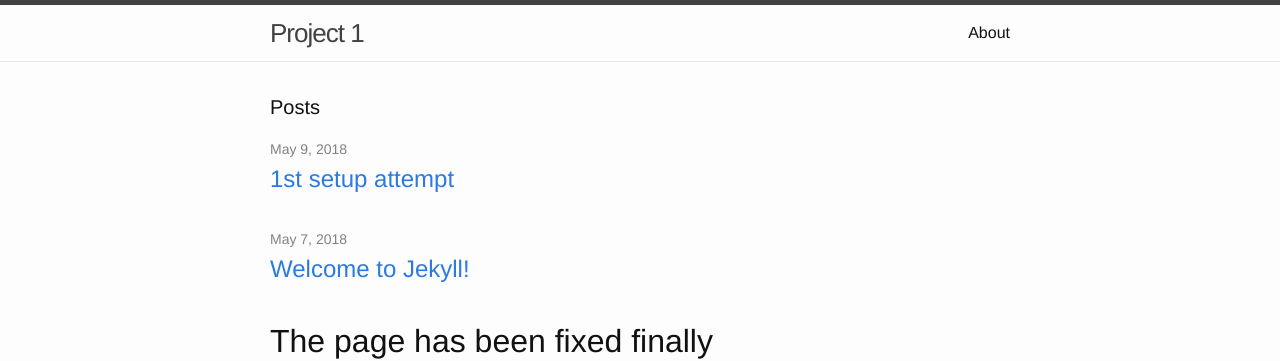
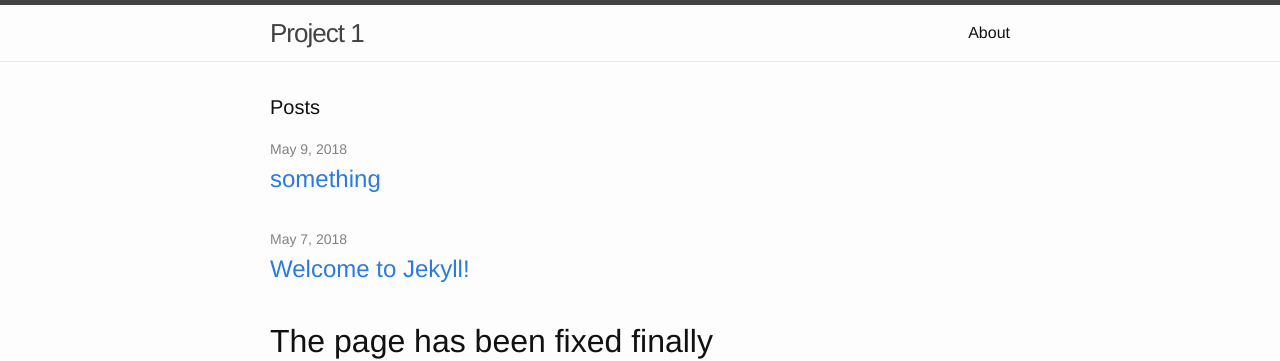
Before and after one commit to jr10415/jr10415.github.io, a Jekyll site: the page built from index.html, in a window 1280 px wide. Shown: the top 361 px of the page. Built offline with Jekyll 4.4.1, drawn with Linux system fonts in a browser that asks for light colours.

Commit message:
Update 2018-5-9-1st-setup-attempt.html

```diff
--- a/_posts/2018-5-9-1st-setup-attempt.html
+++ b/_posts/2018-5-9-1st-setup-attempt.html
@@ -1,6 +1,6 @@
 ---
 layout: post
-title:  "1st setup attempt"
+title:  "something"
 date:   2018-05-09 14:10:01 +0000
 categories: jekyll update
 ---
```
Also changed, not shown: other parts of _posts/2018-5-9-1st-setup-attempt.html (+2 -1 lines).
